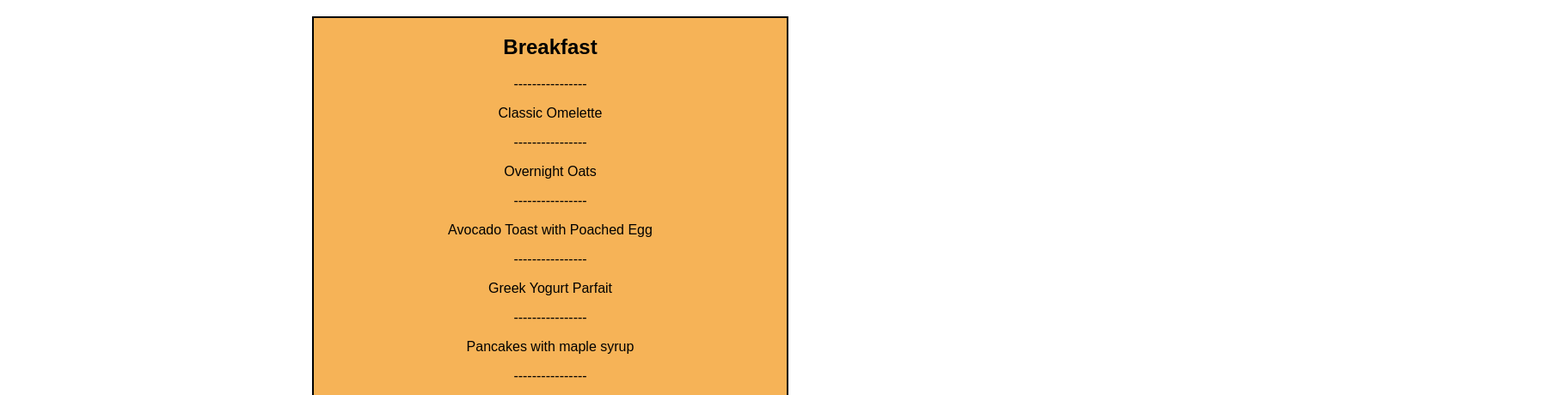
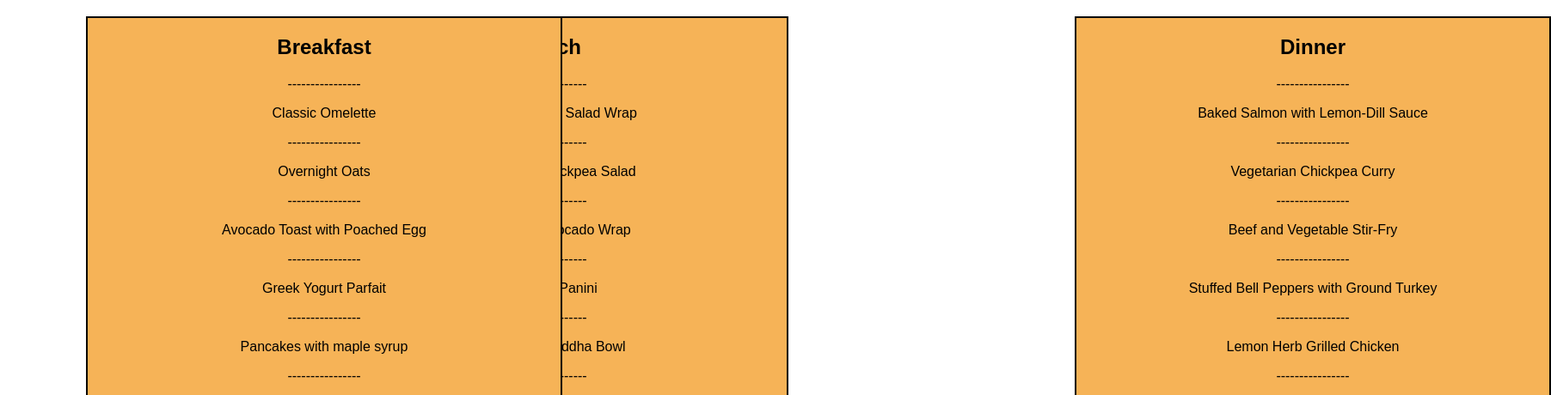
Before and after one commit to ryanhamburger/recipe-stuff2, a plain HTML site: page recipe.html in a window 1280 px wide. Shown: the part 193-653 px from the top of the page at 86% size, 1804 px wide, since content can reach past the window. Drawn offline with Linux system fonts and the light colour scheme.

Commit message:
changed css and made things side by side

```diff
--- a/recipe.css
+++ b/recipe.css
@@ -66,3 +66,18 @@ li a:hover:not(.active) {
   background-color: #F6B357;
   border: 2px solid black;
 }
+.breakfast
+{
+  position: absolute;
+  left: 100px;
+}
+.dinner
+{
+  position: absolute;
+  top: 212px;
+  left: 1250px;
+}
+.divheight
+{
+  height: 748px;
+}
--- a/recipe.html
+++ b/recipe.html
@@ -18,7 +18,7 @@
     <p> Welcome to Recipe here you can find delicious recipes for breakfast, lunch and dinner</p>
     <p>The tabs you see up above have been separated into breakfast, lunch and dinner. Clicking on one will bring you to the recipes for that especific category</p>
     <h1>Menu</h1>
-    <div  class="breakBox">
+    <div  class="breakBox breakfast">
       <h2>Breakfast</h2>
       <p>----------------</p>
       <p>Classic Omelette</p>
@@ -41,7 +41,7 @@
       <p>----------------</p>
       <p>French Toast Sticks</p>
     </div>
-      <hr>
+
     <div  class="breakBox">
       <h2>Lunch</h2>
       <p>----------------</p>
@@ -65,8 +65,7 @@
       <p>----------------</p>
       <p>Spinach and Feta Stuffed Chicken Breast</p>
     </div>
-      <hr>
-    <div  class="breakBox">
+    <div  class="breakBox dinner divheight">
       <h2>Dinner</h2>
       <p>----------------</p>
       <p>Baked Salmon with Lemon-Dill Sauce</p>
```
